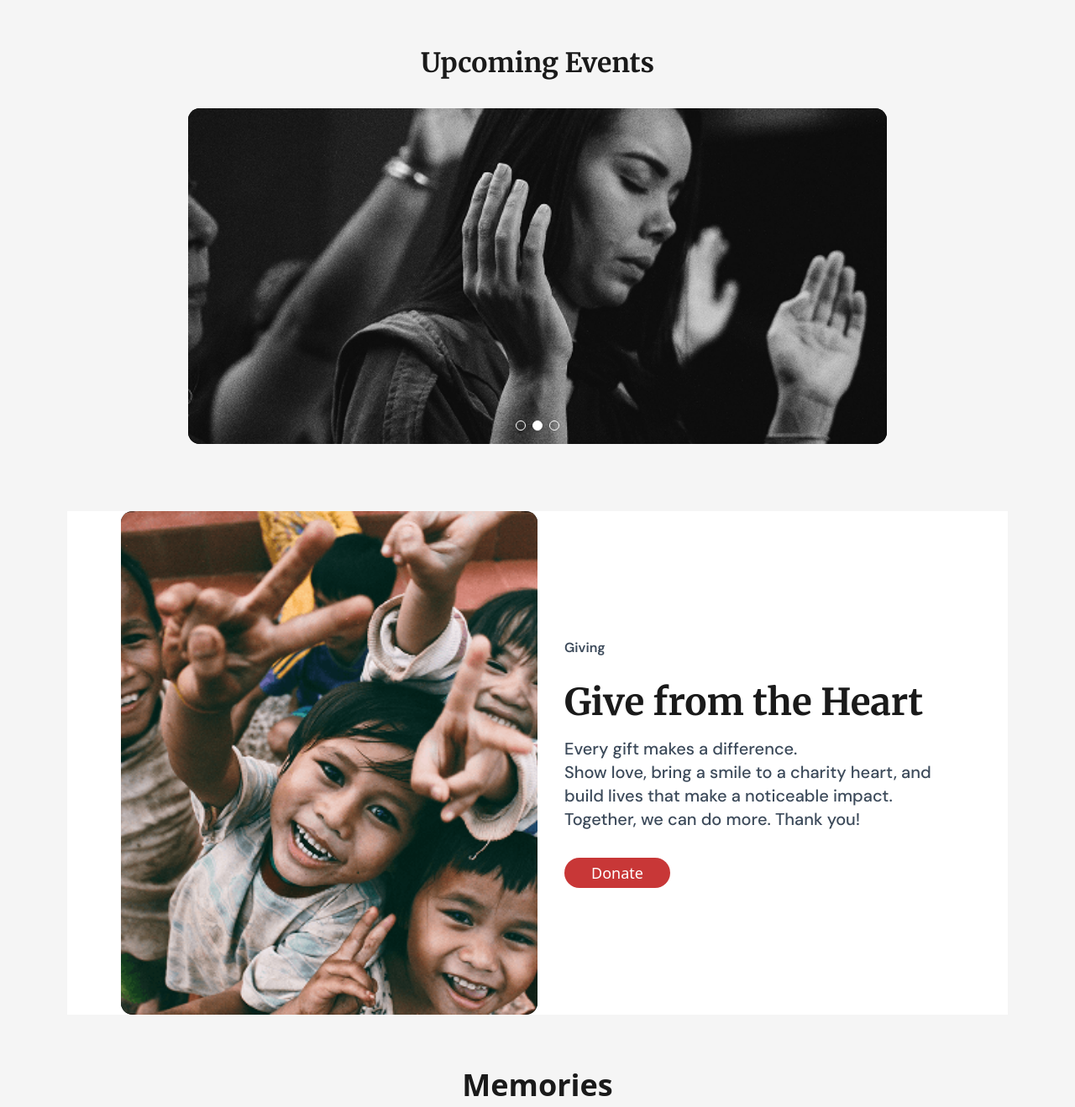
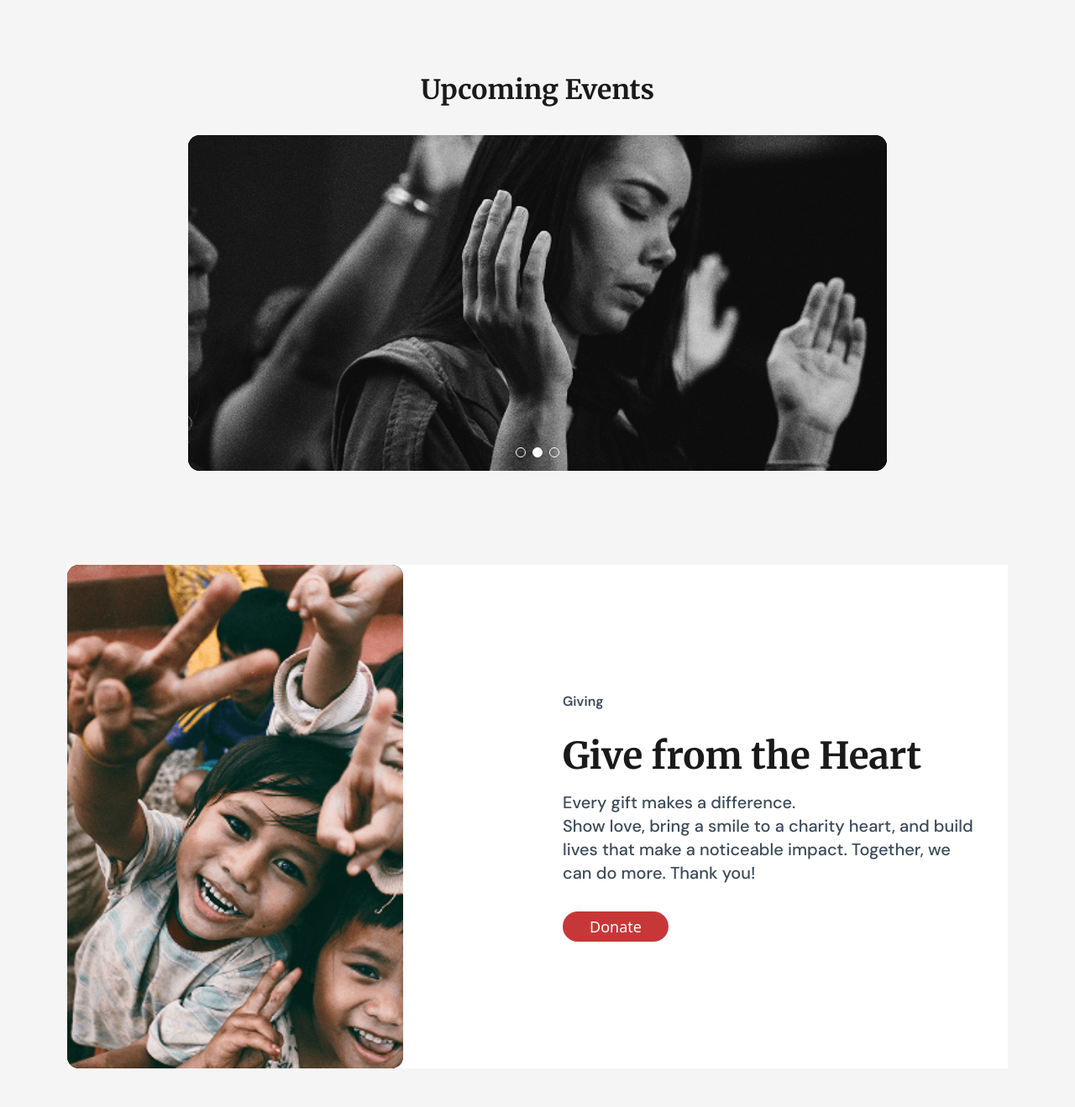
Before and after one commit to GCODESOfficial/ELYON, a Next.js app: page /events in a window 1280 px wide. Shown: the part 951-2270 px from the top of the page at 84% size. Built offline with nearby package versions, Linux system fonts and the light colour scheme.

Commit message:
feat: Add changes

```diff
--- a/src/app/events/page.tsx
+++ b/src/app/events/page.tsx
@@ -44,7 +44,7 @@ export default function EventsPage() {
       </section>
 
       {/* Upcoming Events Section */}
-      <section className="pt-6 pb-12 md:py-20">
+      <section className="pt-6 pb-12 md:py-28">
         <div className="max-w-4xl mx-auto px-4 sm:px-6 lg:px-8 text-center">
           <h2 className={`text-2xl md:text-[32px] font-bold text-[#1A1A1A] mb-8 ${merriweather.className}`}>Upcoming Events</h2>
           <EventsCarousel />
@@ -53,13 +53,11 @@ export default function EventsPage() {
 
       {/* Give from the Heart Section */}
       <section className="pt-6 pb-8 md:py-0 bg-white w-full md:max-w-[1120px] mx-auto">
-        <div className="max-w-5xl mx-auto px-4 flex flex-col md:flex-row gap-8 md:justify-between items-center">
-          <div className="flex flex-row order-last md:order-first md:flex-col gap-4 w-full md:w-1/2">
-            <div className="w-full max-w-5xl mx-auto">
-              <GivingsCarousel className="h-[320px] md:h-[450px]" />
-            </div>
+        <div className="px-4 md:px-0 grid grid-cols-1 md:grid-cols-2 md:items-center md:gap-0">
+          <div className="order-last md:order-first w-full max-w-[400px]">
+            <GivingsCarousel className="h-[320px] md:h-[450px]" />
           </div>
-          <div className="flex-1">
+          <div className="mb-8 md:mb-0 flex-1 md:max-w-[500px] md:mx-auto">
             <h1 className={`${dmSans.className} text-xs md:text-base font-bold text-[#3C4A5A] mb-6`}>Giving</h1>
             <h2 className={`${merriweather.className} text-2xl md:text-[44px] font-bold text-[#1A1A1A] mb-3`}>Give from the Heart</h2>
             <p className={`${dmSans.className} font-medium text-[#3C4A5A] text-sm md:text-xl mb-8`}>Every gift makes a difference. <br />Show love, bring a smile to a charity heart, and build lives that make a noticeable impact. Together, we can do more. Thank you!</p>
```
